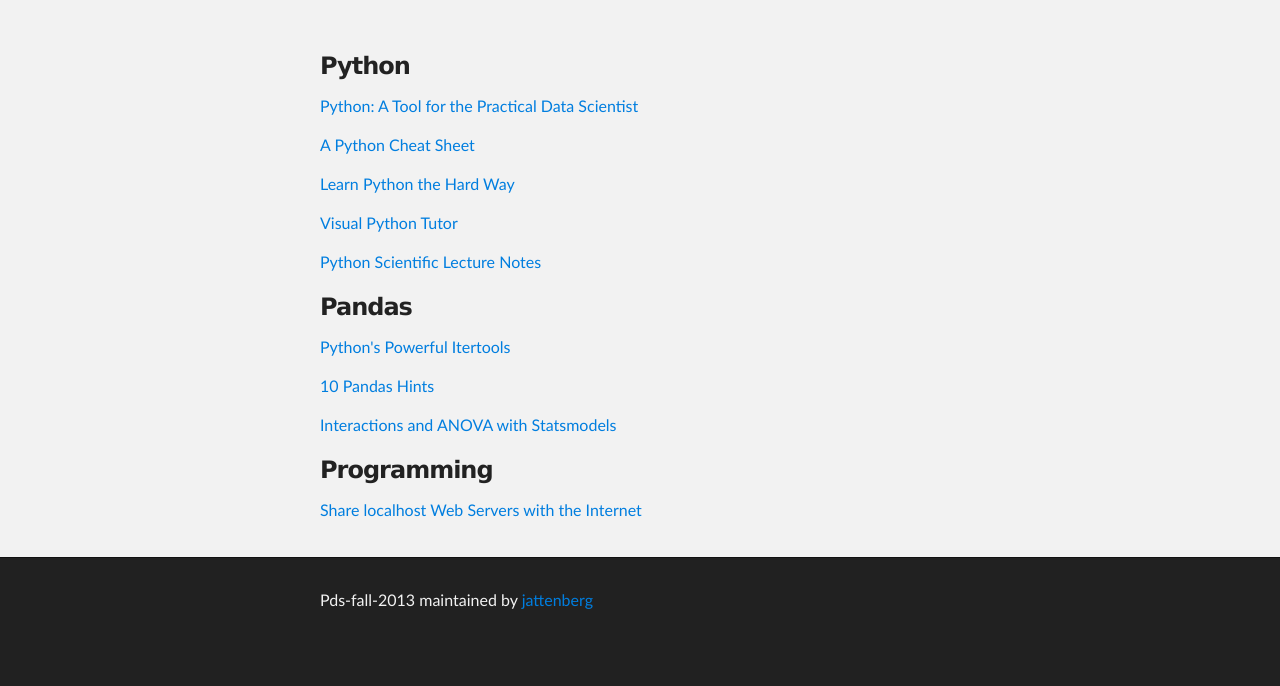
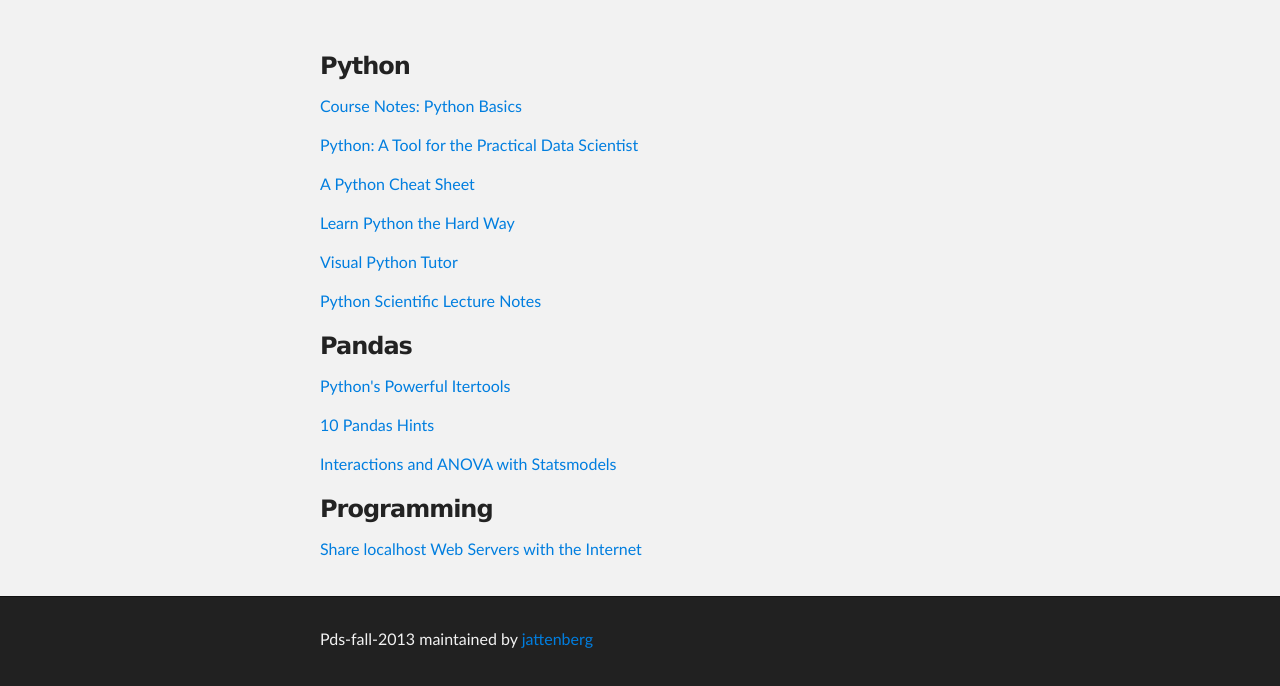
Before and after one commit to genghis88/PDS-Fall-2013, a plain HTML site: page python.html in a window 1280 px wide. Shown: the part 239-925 px from the top of the page. Before the commit the page ends 886 px from the top, so only its background shows below. Drawn offline with Linux system fonts and the light colour scheme.

Commit message:
adding python notes

```diff
--- a/python.html
+++ b/python.html
@@ -29,6 +29,7 @@
     <div id="main_content_wrap" class="outer">
       <section id="main_content" class="inner">
         <h3>Python</h3>
+        <p> <a href="http://nbviewer.ipython.org/urls/raw.github.com/jattenberg/PDS-Fall-2013/master/ipython_notebooks/Python%2520Basics%2520%28Practical%2520Data%2520Science%29.ipynb">Course Notes: Python Basics</a> </p>
         <p> <a href="https://docs.google.com/document/pub?id=1p6vowsEuiezLbWnFKgse70a8LxfsrRixqPF5nBg8F3A">Python: A Tool for the Practical Data Scientist</a></p>
         <p> <a href="http://sleet.aos.wisc.edu/~gpetty/wp/wp-content/uploads/2011/10/Python_qr.pdf">A Python Cheat Sheet</a></p>
         <p> <a href="http://learnpythonthehardway.org/">Learn Python the Hard Way</a></p>
```
